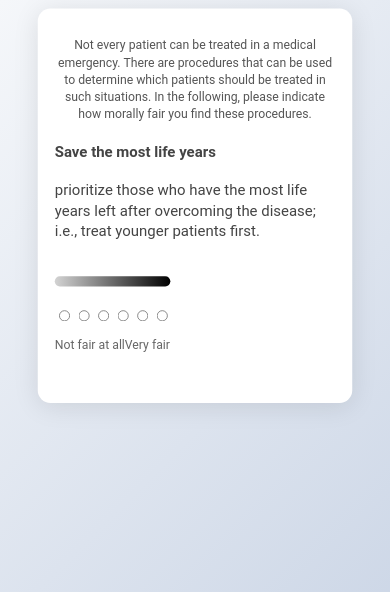
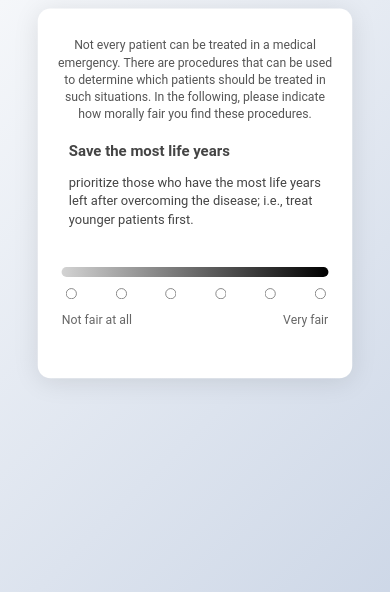
Before and after one commit to abralurrahman/NoHarm, a Flask app: page /procedural-ratings in a window 390 px wide. Shown: the top 592 px of the page. Run offline with Flask 3, Linux system fonts and the light colour scheme.

Commit message:
gradient bar adjustment for mobile

```diff
--- a/app.py
+++ b/app.py
@@ -217,32 +217,32 @@ def procedural_ratings():
         {
             "id": "benefit_future",
             "label": "Benefit to others in the future",
-            "full_text": "Benefit to others in the future: prioritize those who are likely to make relevant contributions to the benefit of others; i.e., treat patients who have children or are planning to have children."
+            "full_text": "Benefit to others in the future: Prioritize those who are likely to make relevant contributions to the benefit of others; i.e., treat patients who have children or are planning to have children."
         },
         {
             "id": "first_come",
             "label": "First-come, first-served",
-            "full_text": "First-come, first-served: prioritize those who were first in line; i.e., treat patients who arrived first at the hospital."
+            "full_text": "First-come, first-served: Prioritize those who were first in line; i.e., treat patients who arrived first at the hospital."
         },
         {
             "id": "treatment_success",
             "label": "Maximize treatment success",
-            "full_text": "Maximize treatment success: prioritize those with the highest probability of survival after treatment; i.e., treat patients with the highest chance of recovery."
+            "full_text": "Maximize treatment success: Prioritize those with the highest probability of survival after treatment; i.e., treat patients with the highest chance of recovery."
         },
         {
             "id": "treatment_effort",
             "label": "Minimize treatment effort",
-            "full_text": "Minimize treatment effort: prioritize those who will be cured with minimum effort; i.e., treat patients who need the least medication."
+            "full_text": "Minimize treatment effort: Prioritize those who will be cured with minimum effort; i.e., treat patients who need the least medication."
         },
         {
             "id": "medication_effect",
             "label": "Maximize the medication effect",
-            "full_text": "Maximize the medication effect: prioritize those where the improvement per medication is highest; i.e., treat patients who benefit most from a given medication."
+            "full_text": "Maximize the medication effect: Prioritize those where the improvement per medication is highest; i.e., treat patients who benefit most from a given medication."
         },
         {
             "id": "random_selection",
             "label": "Random selection",
-            "full_text": "Random selection: treatment should be allocated by random lottery; i.e., individual characteristics should not be considered."
+            "full_text": "Random selection: Treatment should be allocated by random lottery; i.e., individual characteristics should not be considered."
         },
     ]
 
--- a/static/css/style.css
+++ b/static/css/style.css
@@ -407,25 +407,74 @@ p {
     color: #666;
 }
 
-/* Mobile Adjustments */
+/* Responsive adjustments for mobile */
 @media (max-width: 768px) {
+    .rating-container {
+        padding: 20px;
+        max-width: 95%; /* Utilize more screen width */
+    }
+
     .procedure-block {
-        flex-direction: column;
-        gap: 20px;
+        flex-direction: column; /* Stack elements vertically */
+        gap: 15px; /* Reduce gap for better spacing */
+        align-items: center; /* Center content */
     }
 
     .question-text {
-        max-width: 100%;
+        max-width: 90%; /* Allow text to fit better */
+        font-size: 1em; /* Reduce text size for readability */
+        text-align: left;
+    }
+
+    .question-label {
+        font-size: 1.1em;
+        line-height: 1.4;
+        text-align: left;
+    }
+
+    .question-description {
+        font-size: 0.95em; /* Reduce text size */
+        line-height: 1.4;
     }
 
     .rating-components {
-        max-width: 100%;
+        max-width: 100%; /* Changed to full width */
+        width: 100%;
+        padding: 0 2.5%; /* Matching padding with gradient bar */
+    }
+
+    /* Gradient Bar Adjustments */
+    .gradient-bar {
+        width: 95%; /* Match scale-buttons width */
+        margin: 10px 0; /* Remove auto margin for precise alignment */
+    }
+
+    /* Rating Scale Alignment Fix */
+    .rating-scale {
+        width: 100%;
+        padding: 0 2.5%; /* Match gradient bar padding */
     }
 
     .scale-buttons {
-        width: 100%;
+        width: 95%; /* Exact same width as gradient bar */
+        gap: 0; /* Remove gap for perfect distribution */
+        justify-content: space-between; /* Evenly distribute circles */
+        margin: 0 auto; /* Center the buttons container */
+        padding: 0;
+    }
+
+    .scale-labels {
+        width: 95%; /* Match gradient bar width */
+        margin: 5px auto 0; /* Center align labels */
+        padding: 0;
+    }
+
+    /* Circle Button Fine-tuning */
+    .circle-btn {
+        transform: translateX(0); /* Remove any potential positioning offsets */
     }
 }
+
 
 
 .bold-text {
```
